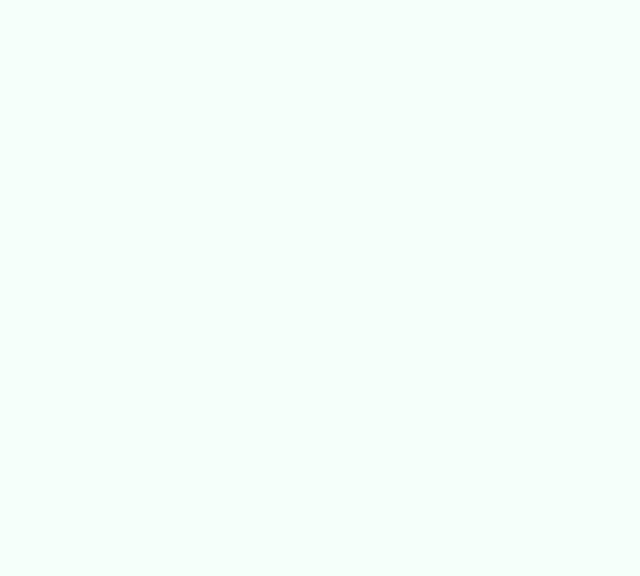
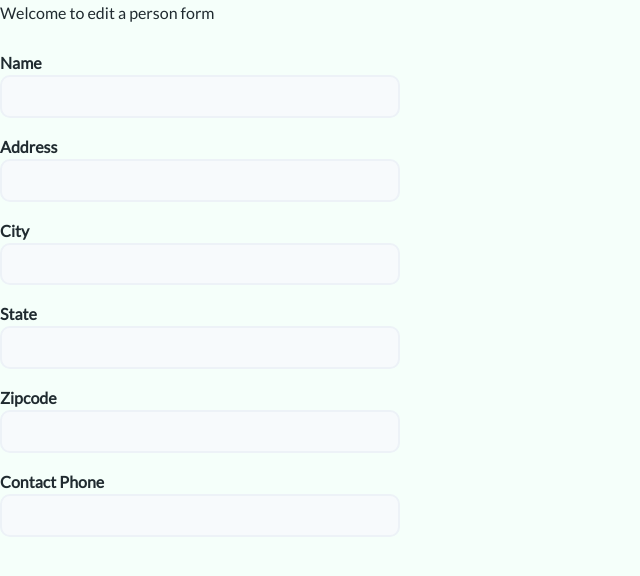
Before and after one commit to Build-WeekFT-PrisonerSkills/PS-Frontend, a React (Create React App) app: page /api/users/1/inmates in a window 1280 px wide. Shown: the top 576 px of the page, without its empty margins (0-640 px from the left). Built offline with nearby package versions, Linux system fonts and the light colour scheme.

Commit message:
Created editPrison form

```diff
--- a/src/App.js
+++ b/src/App.js
@@ -10,7 +10,8 @@ import {PrisonListPage} from './Pages/PrisonListPage';
 import {PrisonProfilePage} from './Pages/PrisonProfilePage';
 import {CC_PrisonProfile} from './Pages/CC_PrisonProfile';
 import {CC_AddPrison} from './Pages/CC_AddPrison';
-import {CC_EditPrison} from './Pages/CC_EditPrison';
+
+import CC_EditPrison from './Pages/CC_EditPrison';
 import {EmployeeListPage} from './Pages/EmployeeListPage';
 import {EmployeeProfilePage} from './Pages/EmployeeProfilePage';
 import {CC_EmployeeProfile} from './Pages/CC_EmployeeProfile';
@@ -58,6 +59,7 @@ function App() {
           <Route exact path='/dashboard' render={props => <CC_Dashboard {...props} />} />
         </PrivateRoute>
       </Switch>
+      <CC_EditPrison />
     </div>
   );
 }
--- a/src/Pages/CC_EditPrison.js
+++ b/src/Pages/CC_EditPrison.js
@@ -0,0 +1,61 @@
+import React, {useState, useEffect} from 'react';
+
+const CC_EditPrison = () => {
+  const [state, setState] = useState({
+    name: '',
+    address: '',
+    city: '',
+    state: '',
+    zipcode: '',
+    contactPhone: ''
+  });
+
+  const changeHandler = e => {
+    setState({...state, [e.target.name]: e.target.value});
+    console.log([e.target.name], e.target.value);
+  };
+
+  const onSubmit = e => {
+    e.preventDefault();
+
+    setState({
+      name: '',
+      address: '',
+      city: '',
+      state: '',
+      zipcode: '',
+      contactPhone: ''
+    });
+  };
+  return (
+    <div>
+      <p>Welcome to edit a person form</p>
+      <form>
+        <label htmlFor='name'>Name</label>
+        <input type='text' name='name' onChange={changeHandler} value={state.name} />
+
+        <label htmlFor='name'>Address</label>
+        <input type='text' name='address' onChange={changeHandler} value={state.address} />
+
+        <label htmlFor='name'>City</label>
+        <input type='text' name='city' onChange={changeHandler} value={state.city} />
+
+        <label htmlFor='name'>State</label>
+        <input type='text' name='state' onChange={changeHandler} value={state.state} />
+
+        <label htmlFor='name'>Zipcode</label>
+        <input type='text' name='zipcode' onChange={changeHandler} value={state.zipcode} />
+
+        <label htmlFor='name'>Contact Phone</label>
+        <input
+          type='text'
+          name='contactPhone'
+          onChange={changeHandler}
+          value={state.contactPhone}
+        />
+      </form>
+    </div>
+  );
+};
+
+export default CC_EditPrison;
```
